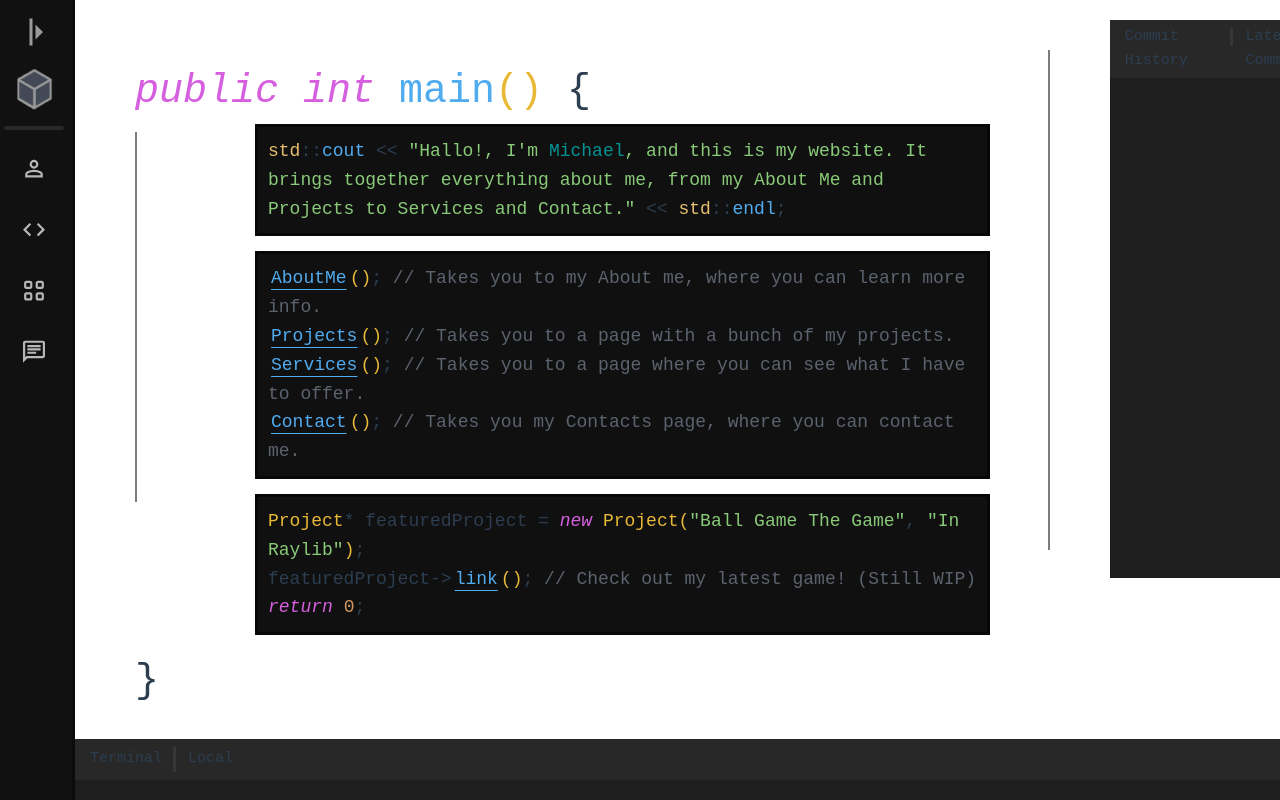
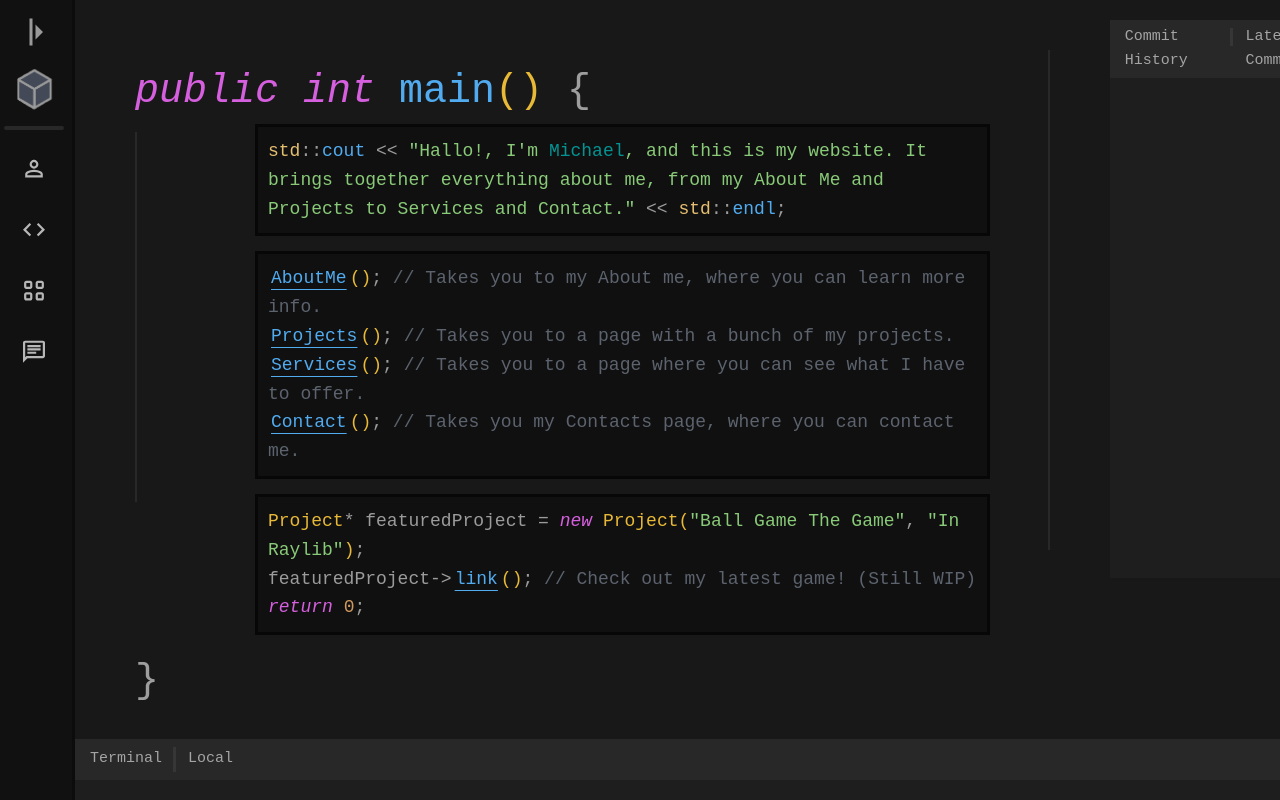
Before and after one commit to EclipsedMango/MyWebsite, a Vue app: page / in a window 1280 px wide. Built offline with nearby package versions, Linux system fonts and the light colour scheme; no server answers.

Commit message:
fixed colour scheme when browsers default appearance is light

```diff
--- a/src/assets/base.css
+++ b/src/assets/base.css
@@ -1,8 +1,8 @@
 /* color palette from <https://github.com/vuejs/theme> */
 :root {
-  --vt-c-white: #ffffff;
-  --vt-c-white-soft: #f8f8f8;
-  --vt-c-white-mute: #f2f2f2;
+  --vt-c-white: #181818;
+  --vt-c-white-soft: #222222;
+  --vt-c-white-mute: #282828;
 
   --vt-c-black: #181818;
   --vt-c-black-soft: #222222;
@@ -15,8 +15,8 @@
   --vt-c-divider-dark-1: rgba(84, 84, 84, 0.65);
   --vt-c-divider-dark-2: rgba(84, 84, 84, 0.48);
 
-  --vt-c-text-light-1: var(--vt-c-indigo);
-  --vt-c-text-light-2: rgba(60, 60, 60, 0.66);
+  --vt-c-text-light-1: rgba(235, 235, 235, 0.64);
+  --vt-c-text-light-2: rgba(235, 235, 235, 0.64);
   --vt-c-text-dark-1: var(--vt-c-white);
   --vt-c-text-dark-2: rgba(235, 235, 235, 0.64);
 }
```
